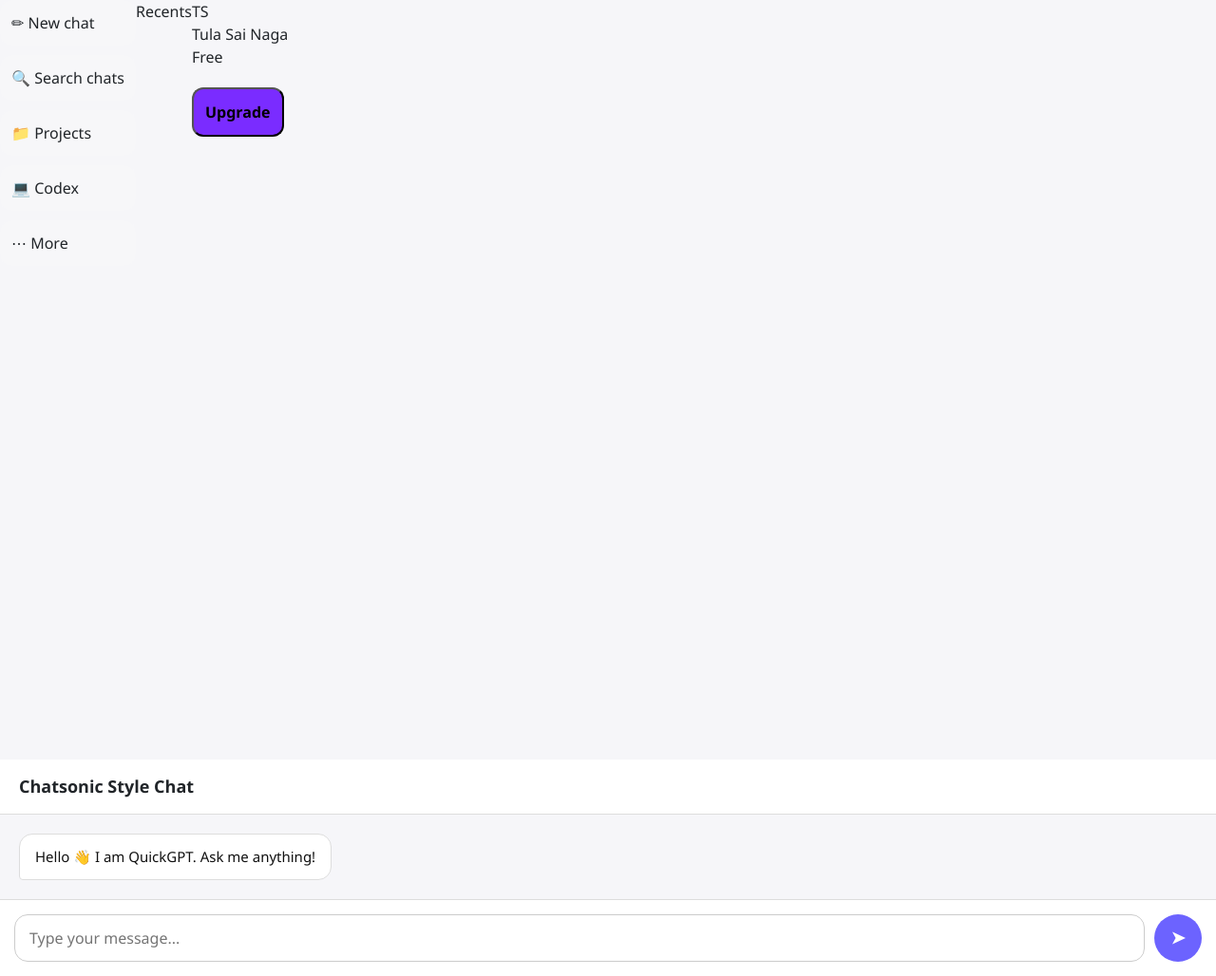
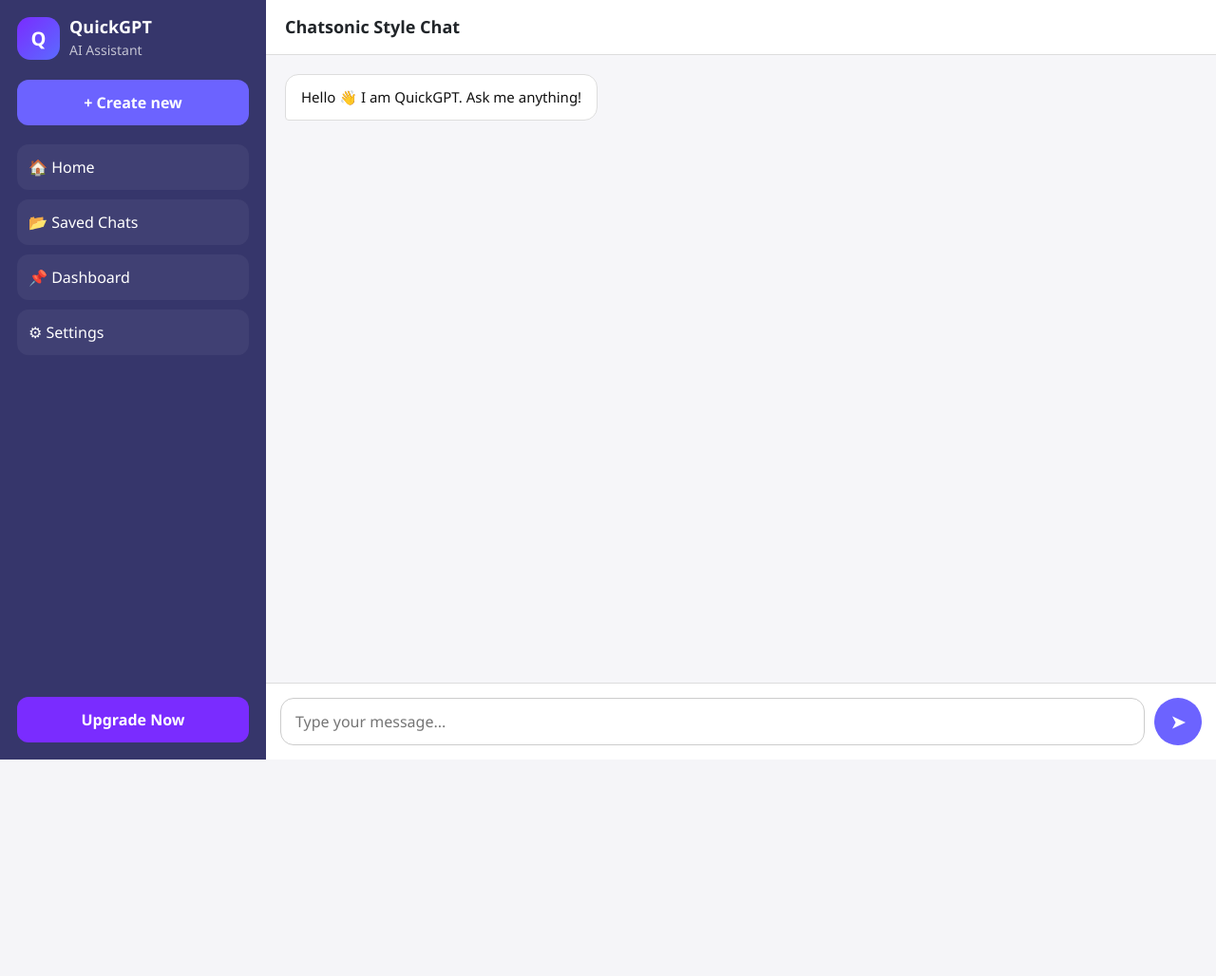
Before and after one commit to Siri2156/Chatbot, a Flask app: page /chatbot in a window 1280 px wide. Shown: the whole page at 95% size. After the commit the page ends 800 px from the top, so only its background shows below. Run offline with Flask 3, Linux system fonts and the light colour scheme.

Commit message:
initial commit

```diff
--- a/templates/chat.html
+++ b/templates/chat.html
@@ -24,7 +24,7 @@
     /* Sidebar */
     .sidebar {
       width: 280px;
-      background: #323269fb;
+      background: #333369fb;
       color: white;
       padding: 18px;
       display: flex;
@@ -205,57 +205,26 @@
   <div class="main">
 
     <!-- Sidebar -->
-    <div class="sidebar-menu">
-      <div class="menu-item active">
-        <span class="icon">✏</span>
-        <span>New chat</span>
+    <div class="sidebar">
+      <div class="brand">
+        <div class="brand-logo">Q</div>
+        <div>
+          <h3>QuickGPT</h3>
+          <small style="opacity:0.7;">AI Assistant</small>
+        </div>
       </div>
 
-      <div class="menu-item">
-        <span class="icon">🔍</span>
-        <span>Search chats</span>
+      <button class="new-btn" onclick="clearChat()">+ Create new</button>
+
+      <div class="menu">
+        <div class="menu-item">🏠 Home</div>
+        <div class="menu-item">📂 Saved Chats</div>
+        <div class="menu-item">📌 Dashboard</div>
+        <div class="menu-item">⚙ Settings</div>
       </div>
 
-      <div class="menu-item">
-        <span class="icon">📁</span>
-        <span>Projects</span>
-      </div>
-
-      <div class="menu-item">
-        <span class="icon">💻</span>
-        <span>Codex</span>
-      </div>
-
-      <div class="menu-item">
-        <span class="icon">⋯</span>
-        <span>More</span>
-      </div>
+      <div class="upgrade-btn">Upgrade Now</div>
     </div>
-
-    <div class="recent-title">Recents</div>
-    <div class="recent-list">
-  {% for chat in recent_chats %}
-    <a href="/load_chat/{{chat.id}}" style="text-decoration:none;">
-      <div class="recent-item {% if active_chat_id == chat.id %}selected{% endif %}">
-        {{chat.title}}
-      </div>
-    </a>
-  {% endfor %}
-</div>
-
-    <!-- Bottom -->
-  <div class="sidebar-bottom">
-    <div class="profile">
-      <div class="avatar">TS</div>
-      <div class="profile-info">
-        <div class="name">Tula Sai Naga</div>
-        <div class="plan">Free</div>
-      </div>
-      <button class="upgrade-btn">Upgrade</button>
-    </div>
-  </div>
-
-</div>
 
     <!-- Chat Area -->
     <div class="chat-area">
```
